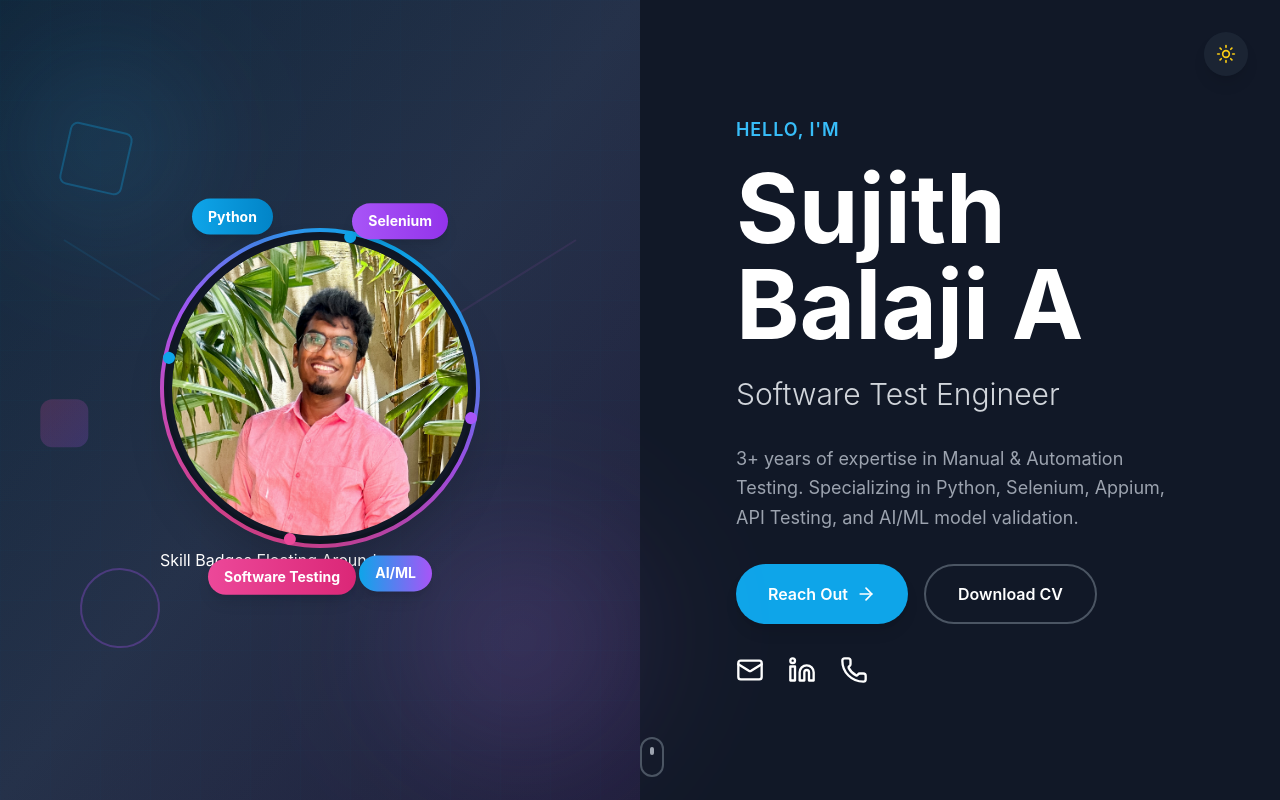
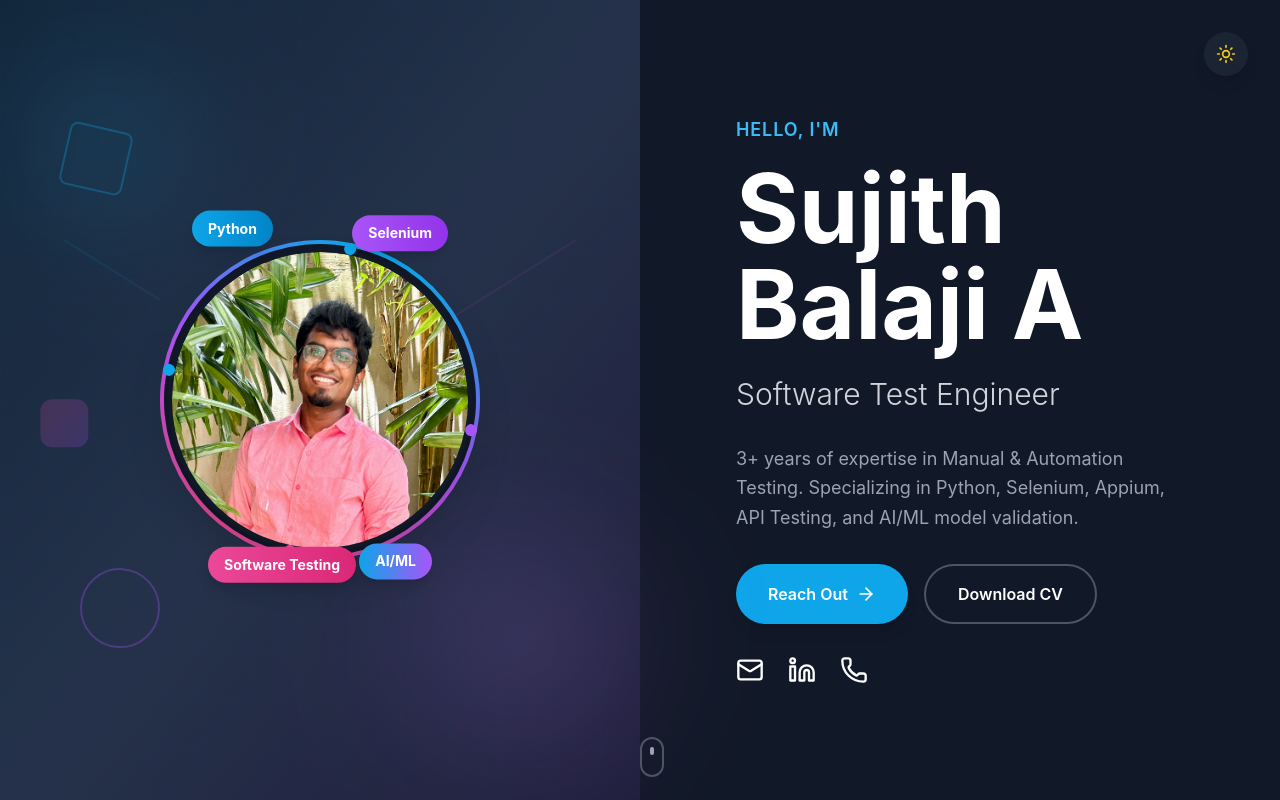
Before and after one commit to Sujith-31/Sujith_portfolio, a React (Create React App) app: page / in a window 1280 px wide. Shown: the top 800 px of the page. Built offline with nearby package versions, Linux system fonts and the light colour scheme.

Commit message:
Resume Chage

```diff
--- a/src/Portfolio.js
+++ b/src/Portfolio.js
@@ -191,7 +191,7 @@ export default function Portfolio() {
                             </motion.div>
                         </div>
 
-                        Skill Badges Floating Around
+                        {/* Skill Badges Floating Around */}
                         <motion.div
                             animate={{ y: [0, -10, 0] }}
                             transition={{ duration: 3, repeat: Infinity }}
```
